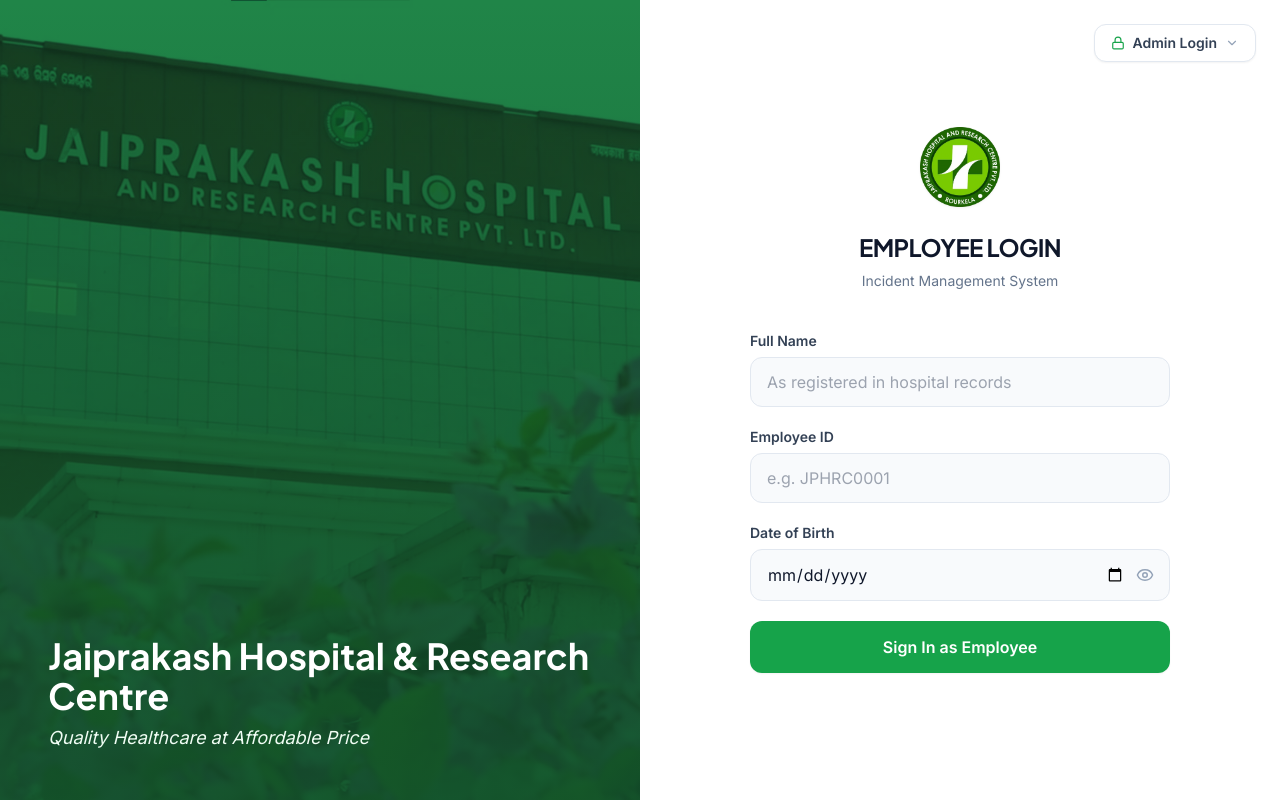
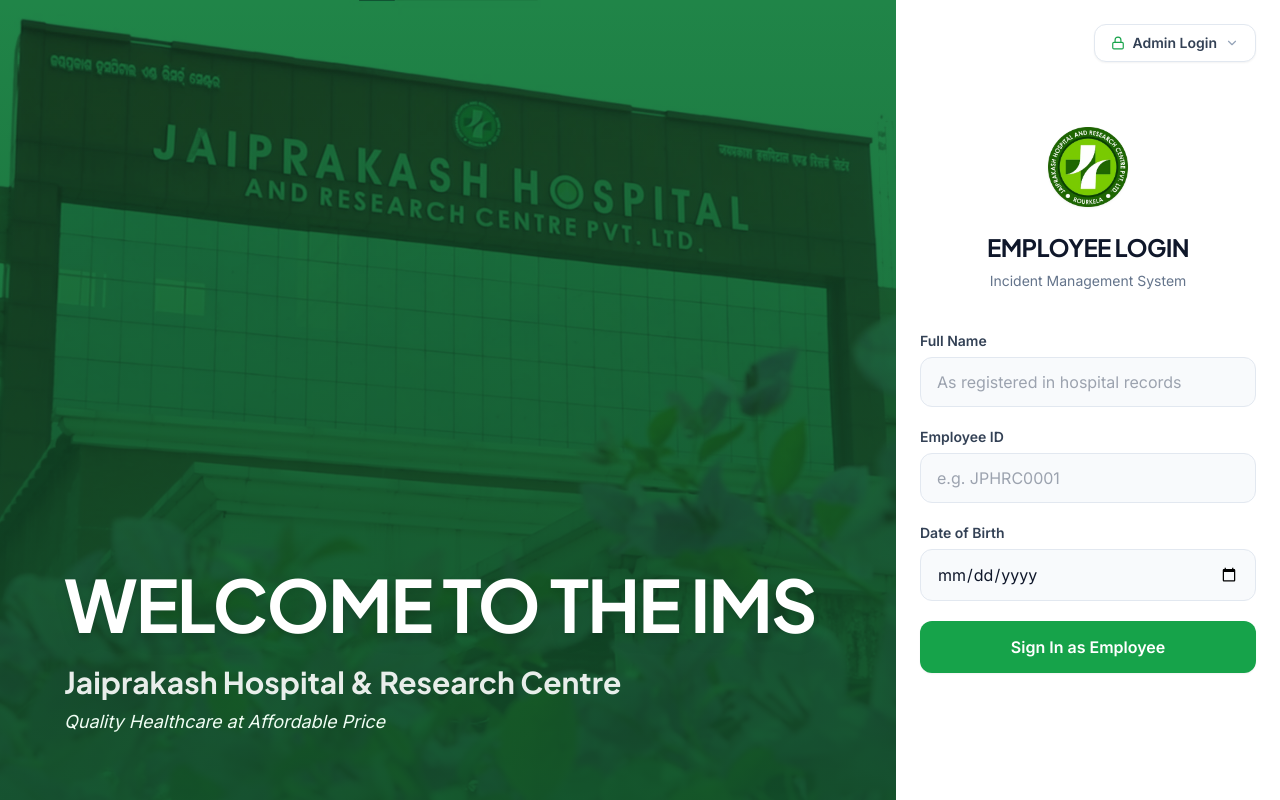
Before and after one commit to hospitalsjaiprakash/jpims, a React (Vite) app: page /login in a window 1280 px wide. Built offline with nearby package versions, Linux system fonts and the light colour scheme.

Commit message:
init:404 problem solved

```diff
--- a/src/pages/auth/LoginPage.jsx
+++ b/src/pages/auth/LoginPage.jsx
@@ -1,7 +1,7 @@
 import { useState, useEffect, useRef } from 'react';
 import { useNavigate } from 'react-router-dom';
 import { useAuthStore } from '../../store/authStore';
-import { Eye, EyeOff, AlertCircle, ChevronDown, Lock } from 'lucide-react';
+import { AlertCircle, ChevronDown, Lock } from 'lucide-react';
 import { Spinner } from '../../components/ui';
 import CommitteeLoginModal from '../../components/auth/CommitteeLoginModal';
 
@@ -12,7 +12,6 @@
   const navigate = useNavigate();
   const { login, loading } = useAuthStore();
   const [form, setForm] = useState({ fullName: '', employeeId: '', dob: '' });
-  const [showDob, setShowDob] = useState(false);
   const [error, setError] = useState('');
 
   const [adminModalOpen, setAdminModalOpen] = useState(false);
@@ -58,15 +57,18 @@
   return (
     <div className="min-h-screen bg-white flex">
       {/* Left Split: Hero Image */}
-      <div className="hidden lg:flex w-1/2 relative bg-green-900 overflow-hidden">
+      <div className="hidden lg:flex lg:w-[70%] relative bg-green-900 overflow-hidden">
         <img
           src={jphBuildImg}
           alt="Jaiprakash Hospital Building"
           className="absolute inset-0 w-full h-full object-cover opacity-60 mix-blend-overlay"
         />
         <div className="absolute inset-0 bg-gradient-to-t from-green-900/80 to-transparent" />
-        <div className="relative z-10 flex flex-col justify-end p-12 w-full text-white">
-          <h2 className="text-4xl font-bold font-display mb-2">
+        <div className="relative z-10 flex flex-col justify-end p-16 w-full text-white">
+          <h1 className="text-5xl lg:text-7xl font-bold font-display mb-6 tracking-tight text-white drop-shadow-lg">
+            WELCOME TO THE IMS
+          </h1>
+          <h2 className="text-3xl font-bold font-display mb-2 text-white/90">
             Jaiprakash Hospital & Research Centre
           </h2>
           <p className="text-green-50 text-lg italic">
@@ -76,7 +78,7 @@
       </div>
 
       {/* Right Split: Login Form */}
-      <div className="w-full lg:w-1/2 flex flex-col relative bg-white">
+      <div className="w-full lg:w-[30%] flex flex-col relative bg-white">
 
         {/* Admin Login Dropdown */}
         <div className="absolute top-6 right-6 z-50">
@@ -157,20 +159,13 @@
                 <div className="relative">
                   <input
                     name="dob"
-                    type={showDob ? 'text' : 'date'}
+                    type="date"
                     value={form.dob}
                     onChange={handleChange}
                     placeholder="dd-mm-yyyy"
-                    className={`w-full pl-4 pr-11 py-3 bg-slate-50 border ${error ? 'border-red-300 focus:ring-red-500' : 'border-slate-200 focus:border-green-500 focus:ring-green-500'} rounded-xl text-slate-900 outline-none transition-all focus:ring-2 focus:ring-opacity-20`}
+                    className={`w-full px-4 py-3 bg-slate-50 border ${error ? 'border-red-300 focus:ring-red-500' : 'border-slate-200 focus:border-green-500 focus:ring-green-500'} rounded-xl text-slate-900 outline-none transition-all focus:ring-2 focus:ring-opacity-20`}
                     autoComplete="bday"
                   />
-                  <button
-                    type="button"
-                    onClick={() => setShowDob(!showDob)}
-                    className="absolute right-4 top-1/2 -translate-y-1/2 text-slate-400 hover:text-green-600 transition-colors"
-                  >
-                    {showDob ? <EyeOff size={18} /> : <Eye size={18} />}
-                  </button>
                 </div>
               </div>
 
--- a/src/pages/incidents/NewIncidentPage.jsx
+++ b/src/pages/incidents/NewIncidentPage.jsx
@@ -109,7 +109,6 @@
     }
 
     if (step === 6) {
-      if (form.selectedDepartments.length === 0) e.selectedDepartments = 'Select at least one concerned department';
       if (form.hasResponsiblePerson && !form.responsiblePersonName.trim())
         e.responsiblePersonName = 'Name is required';
     }
@@ -423,26 +422,6 @@
           {step === 6 && (
             <div className="space-y-4">
               <div>
-                <label className="field-label field-required">Concerned Departments</label>
-                <p className="text-xs text-slate-500 mb-2">Select the departments that should review or act on this incident.</p>
-                <SearchableMultiSelect
-                  options={departmentOptions}
-                  value={form.selectedDepartments}
-                  onChange={(depts) => set('selectedDepartments', depts)}
-                  placeholder="Search & select departments…"
-                  error={!!errors.selectedDepartments}
-                />
-                {errors.selectedDepartments && <p className="field-error">{errors.selectedDepartments}</p>}
-
-                {form.selectedDepartments.length > 0 && (
-                  <div className="mt-3 flex flex-wrap gap-1.5">
-                    {form.selectedDepartments.map(dept => (
-                      <span key={dept} className="badge badge-blue">{dept}</span>
-                    ))}
-                  </div>
-                )}
-              </div>
-              <div className="pt-2 border-t border-slate-100">
                 <label className="field-label">Is anyone responsible for this incident?</label>
                 <div className="flex gap-3 mt-2">
                   {[true, false].map(val => (
@@ -503,7 +482,6 @@
                 <ReviewRow label="Occurred To" value={form.occurredTo} />
                 <ReviewRow label="Severity" value={form.severity} highlight={form.severity === 'Grave'} />
                 <ReviewRow label="Description" value={form.description} multiline />
-                <ReviewRow label="Concerned Depts" value={form.selectedDepartments.join(', ')} />
                 <ReviewRow
                   label="Responsible Person"
                   value={form.hasResponsiblePerson ? form.responsiblePersonName || '—' : 'None identified'}
```
Also changed, not shown: vercel.json (added).
